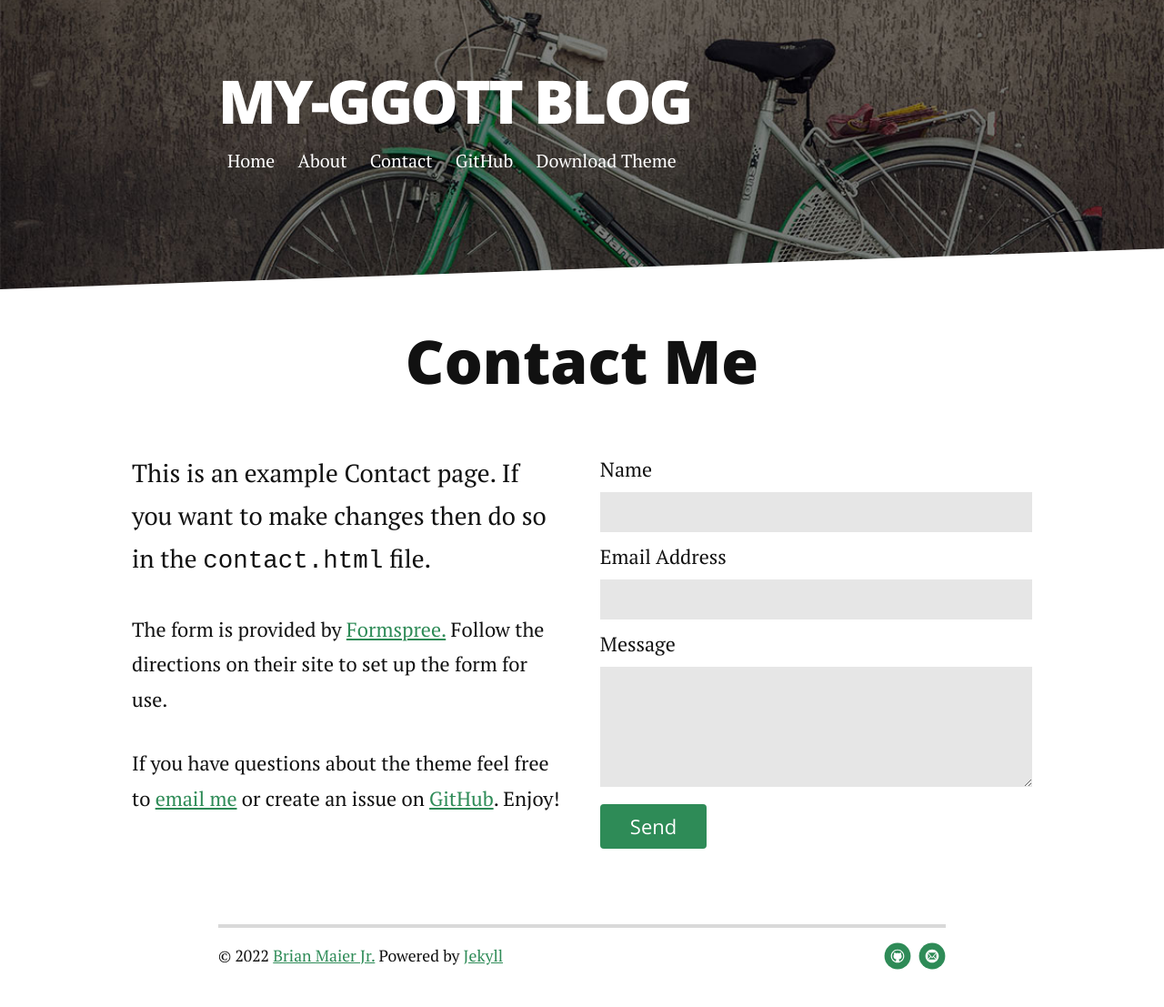
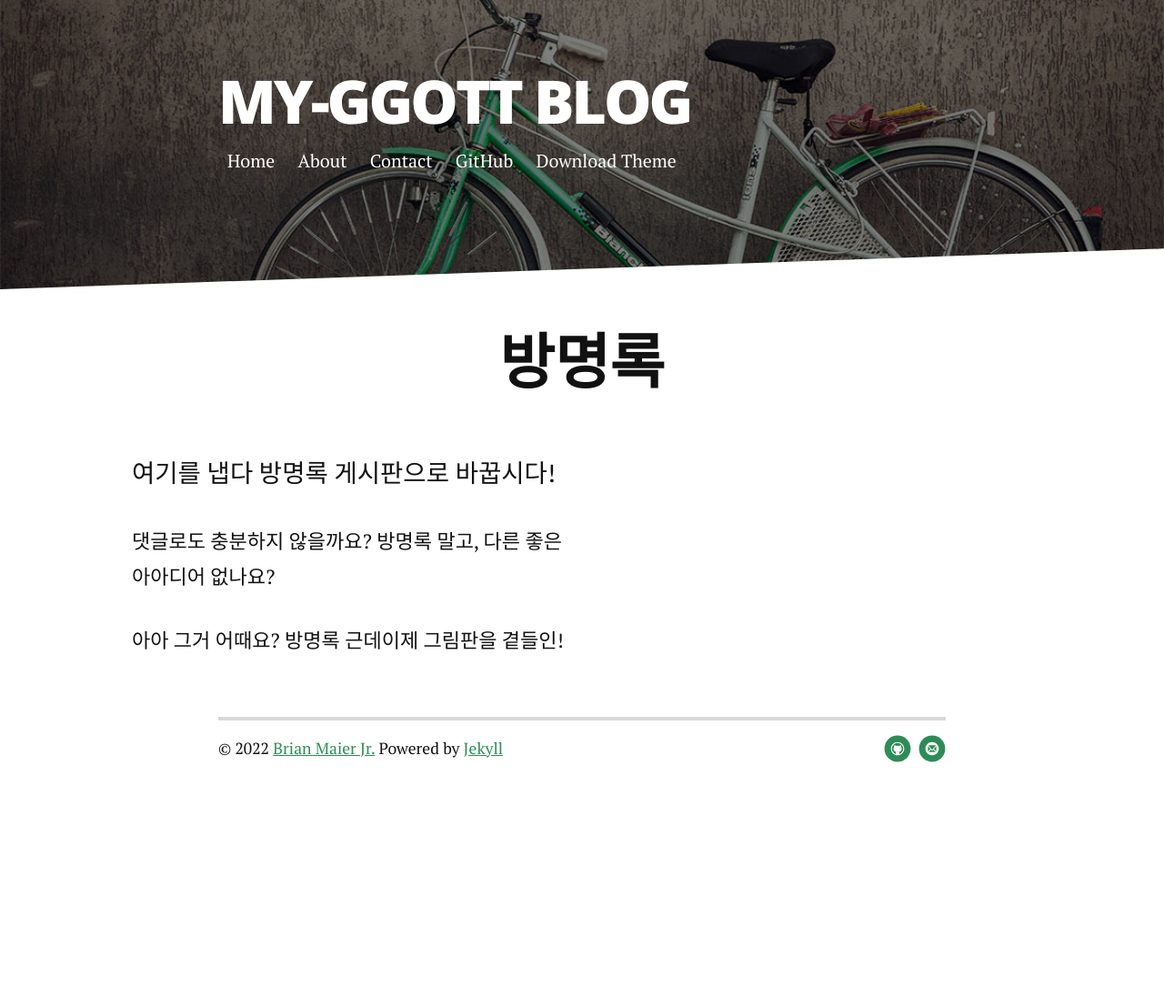
Before and after one commit to GHeeJeon/GHeeJeon.github.io, a Jekyll site: the page built from contact.md, in a window 1280 px wide. Shown: the whole page at 91% size. Built offline with Jekyll 4.4.1, drawn with Linux system fonts in a browser that asks for light colours; nearby versions of some CDN libraries; after the commit the page ends 900 px from its top, so only the background shows below that.

Commit message:
Update contact.md

```diff
--- a/contact.md
+++ b/contact.md
@@ -1,22 +1,13 @@
 ---
 layout: default
-title: Contact Long Haul
+title: my-ggott blog
 ---
 
 <div id="contact">
-  <h1 class="pageTitle">Contact Me</h1>
+  <h1 class="pageTitle">방명록</h1>
   <div class="contactContent">
-    <p class="intro">This is an example Contact page. If you want to make changes then do so in the <code>contact.html</code> file.</p>
-    <p>The form is provided by <a href="http://formspree.io/">Formspree.</a> Follow the directions on their site to set up the form for use.</p>
-    <p>If you have questions about the theme feel free to <a href="mailto:brimaidesigns@gmail.com">email me</a> or create an issue on <a href="https://github.com/brianmaierjr/long-haul">GitHub</a>. Enjoy!</p>
+    <p class="intro">여기를 냅다 방명록 게시판으로 바꿉시다!</p>
+    <p>댓글로도 충분하지 않을까요? 방명록 말고, 다른 좋은 아아디어 없나요?</p>
+    <p>아아 그거 어때요? 방명록 근데이제 그림판을 곁들인!</p>
   </div>
-  <form action="http://formspree.io/your@mail.com" method="POST">
-    <label for="name">Name</label>
-    <input type="text" id="name" name="name" class="full-width"><br>
-    <label for="email">Email Address</label>
-    <input type="email" id="email" name="_replyto" class="full-width"><br>
-    <label for="message">Message</label>
-    <textarea name="message" id="message" cols="30" rows="10" class="full-width"></textarea><br>
-    <input type="submit" value="Send" class="button">
-  </form>
 </div>
```
